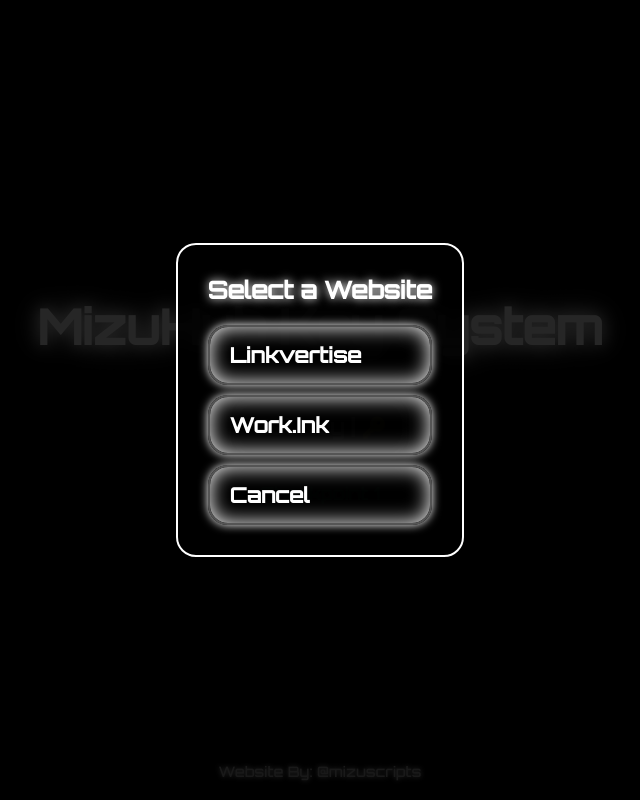
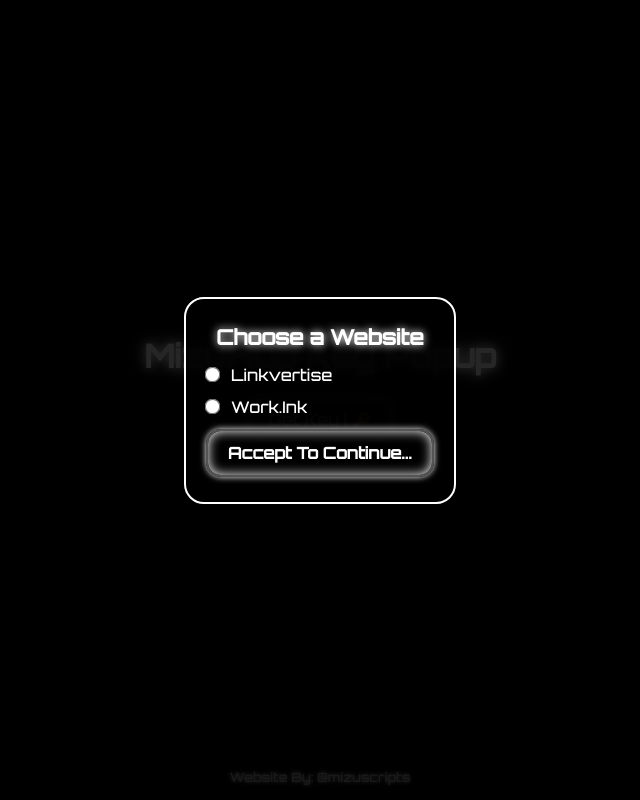
Before and after one commit to MizuScripts/mizukeysystemcheckpoint1.github.io, a plain HTML site: page index.html in a window 1280 px wide. Both pictures are taken after a click on the button "Get Key | 🔑". Shown: the whole page, without its empty margins (320-960 px from the left). Drawn offline with Linux system fonts and the light colour scheme.

Commit message:
Update index.html

```diff
--- a/index.html
+++ b/index.html
@@ -3,7 +3,7 @@
 <head>
 <meta charset="UTF-8">
 <meta name="viewport" content="width=device-width, initial-scale=1.0">
-<title>MizuHub Key System</title>
+<title>MizuHub Key Popup</title>
 <link href="https://fonts.googleapis.com/css2?family=Orbitron:wght@500&display=swap" rel="stylesheet">
 <style>
   *{margin:0;padding:0;box-sizing:border-box;font-family:'Orbitron',sans-serif;}
@@ -20,23 +20,22 @@
   }
 
   h1{
-    font-size:3em;
-    text-shadow:0 0 15px #fff,0 0 30px #fff;
+    font-size:2em;
+    text-shadow:0 0 10px #fff,0 0 20px #fff;
     margin-bottom:20px;
   }
 
   button{
-    margin-top:20px;
-    padding:15px 20px;
-    font-size:1.3em;
+    padding:12px 20px;
+    font-size:1em;
     font-weight:bold;
-    border-radius:20px;
+    border-radius:15px;
     border:2px solid #555;
     background:rgba(0,0,0,0.6);
     color:white;
     cursor:pointer;
-    box-shadow:0 0 10px #fff,0 0 20px #fff inset;
-    transition:0.3s;
+    box-shadow:0 0 6px #fff,0 0 12px #fff inset;
+    transition:0.2s;
     display:flex;
     align-items:center;
     gap:10px;
@@ -44,15 +43,16 @@
 
   button:hover{
     background:rgba(255,255,255,0.1);
-    transform:scale(1.05);
+    transform:scale(1.03);
   }
 
+  /* Popup */
   .popup-bg{
     position:fixed;
     top:0; left:0;
     width:100%; height:100%;
     background:rgba(0,0,0,0.85);
-    display:none;
+    display:flex;
     justify-content:center;
     align-items:center;
     z-index:999;
@@ -60,89 +60,116 @@
 
   .popup{
     background:rgba(0,0,0,0.9);
-    padding:30px;
+    padding:25px 20px;
     border-radius:20px;
     border:2px solid #fff;
-    text-align:center;
-    max-width:300px;
+    text-align:left;
+    max-width:320px;
   }
 
   .popup h2{
-    margin-bottom:20px;
-    font-size:1.5em;
-    text-shadow:0 0 10px #fff;
+    margin-bottom:15px;
+    font-size:1.3em;
+    text-shadow:0 0 8px #fff;
+    text-align:center;
   }
 
-  .popup button{
+  .linkOption{
+    display:flex;
+    align-items:center;
+    gap:12px;
+    margin-bottom:12px;
+    cursor:pointer;
+  }
+
+  .linkOption input[type="radio"]{
+    accent-color:white;
+    transform:scale(1.2);
+  }
+
+  .linkOption span{
+    font-size:1em;
+    color:white;
+  }
+
+  .popup button.submitBtn{
     width:100%;
     margin-top:10px;
   }
 
-  #checkpoint{
-    margin-top:25px;
-    font-size:1.1em;
-    text-shadow:0 0 5px #fff;
-    color:#00ff88;
+  .notification{
+    position:fixed;
+    top:20px;
+    left:50%;
+    transform:translateX(-50%);
+    background:white;
+    color:#000;
+    padding:10px 20px;
+    border-radius:10px;
+    box-shadow:0 0 12px #fff;
+    opacity:0;
+    transition:0.4s;
+    z-index:9999;
   }
+  .notification.show{opacity:1;}
 
   footer{
     position:absolute;
-    bottom:20px;
-    font-size:0.9em;
+    bottom:15px;
+    font-size:0.8em;
     color:#aaa;
-    text-shadow:0 0 5px #fff;
+    text-shadow:0 0 4px #fff;
   }
 </style>
 </head>
 <body>
 
-<h1>MizuHub Key System</h1>
+<h1>MizuHub Key Popup</h1>
+<button id="openPopup">Get Key | 🔑</button>
 
-<button id="getKeyBtn">Get Key | 🔑</button>
-
-<div id="checkpoint">Checkpoint 1</div>
-
-<!-- Popup -->
-<div class="popup-bg" id="popupBg">
+<div class="popup-bg" id="popupBg" style="display:none;">
   <div class="popup">
-    <h2>Select a Website</h2>
-    <button class="linkOption" data-url="https://linkvertise.com">Linkvertise</button>
-    <button class="linkOption" data-url="https://work.ink">Work.Ink</button>
-    <button id="cancelBtn">Cancel</button>
+    <h2>Choose a Website</h2>
+    <label class="linkOption">
+      <input type="radio" name="site" value="https://linkvertise.com">
+      <span>Linkvertise</span>
+    </label>
+    <label class="linkOption">
+      <input type="radio" name="site" value="https://work.ink">
+      <span>Work.Ink</span>
+    </label>
+    <button class="submitBtn">Accept To Continue...</button>
   </div>
 </div>
 
+<div class="notification" id="notification"></div>
 <footer>Website By: @mizuscripts</footer>
 
 <script>
-const getKeyBtn = document.getElementById('getKeyBtn');
+const openPopup = document.getElementById('openPopup');
 const popupBg = document.getElementById('popupBg');
-const linkOptions = document.querySelectorAll('.linkOption');
-const cancelBtn = document.getElementById('cancelBtn');
+const submitBtn = document.querySelector('.submitBtn');
+const notification = document.getElementById('notification');
 
-// Open popup when Get Key clicked
-getKeyBtn.addEventListener('click', () => {
-  popupBg.style.display = 'flex';
-});
+function showNotification(text){
+  notification.textContent = text;
+  notification.classList.add('show');
+  setTimeout(()=>notification.classList.remove('show'),1500);
+}
 
-// Cancel button
-cancelBtn.addEventListener('click', () => {
-  popupBg.style.display = 'none';
-});
+openPopup.addEventListener('click',()=>popupBg.style.display='flex');
 
-// Handle link options
-linkOptions.forEach(btn => {
-  btn.addEventListener('click', () => {
-    const url = btn.getAttribute('data-url');
-    // Show Accept to Continue
-    const accept = confirm("Accept To Continue...");
-    if(accept){
-      window.open(url,'_blank');
-    }
-    popupBg.style.display = 'none';
-  });
+submitBtn.addEventListener('click',()=>{
+  const selected = document.querySelector('input[name="site"]:checked');
+  if(selected){
+    window.open(selected.value,'_blank');
+    popupBg.style.display='none';
+    showNotification('Website opened!');
+  }else{
+    showNotification('Please select a website!');
+  }
 });
 </script>
 
 </body>
-</html>
+</html>p
```
